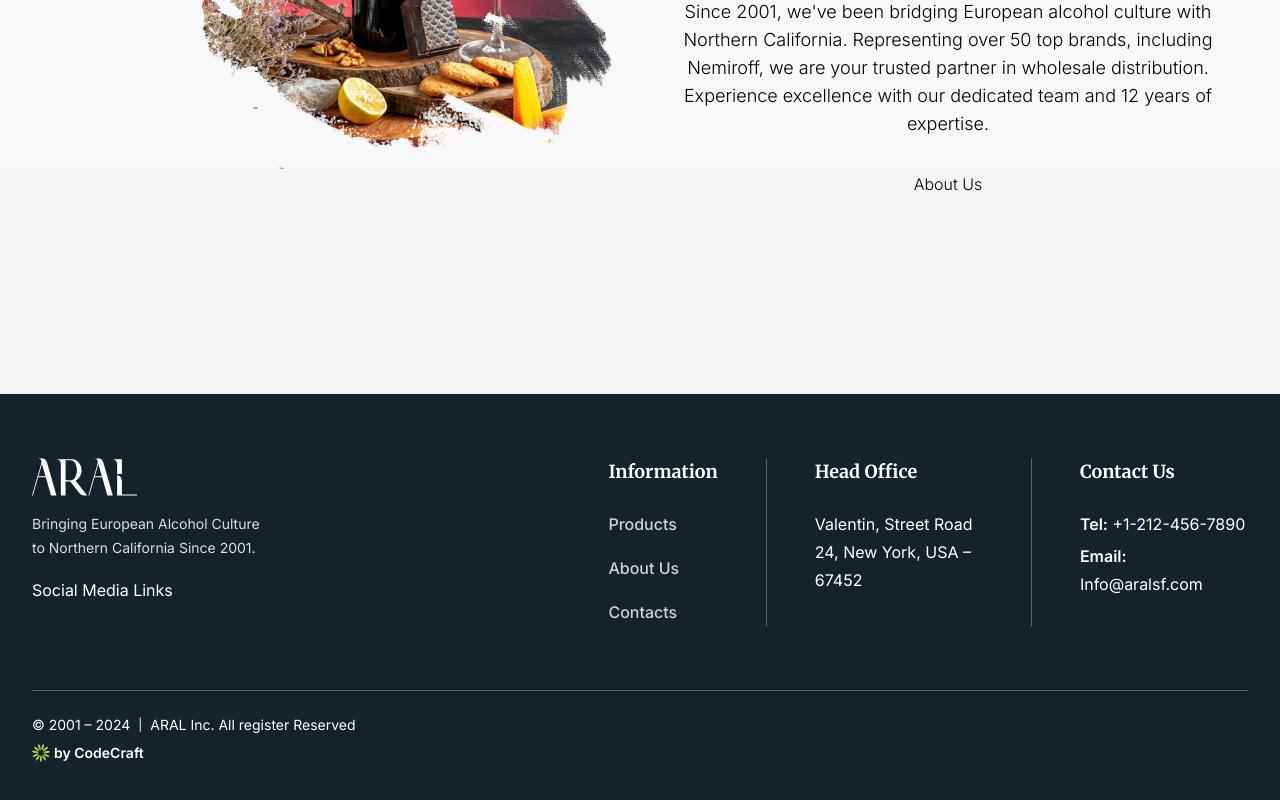
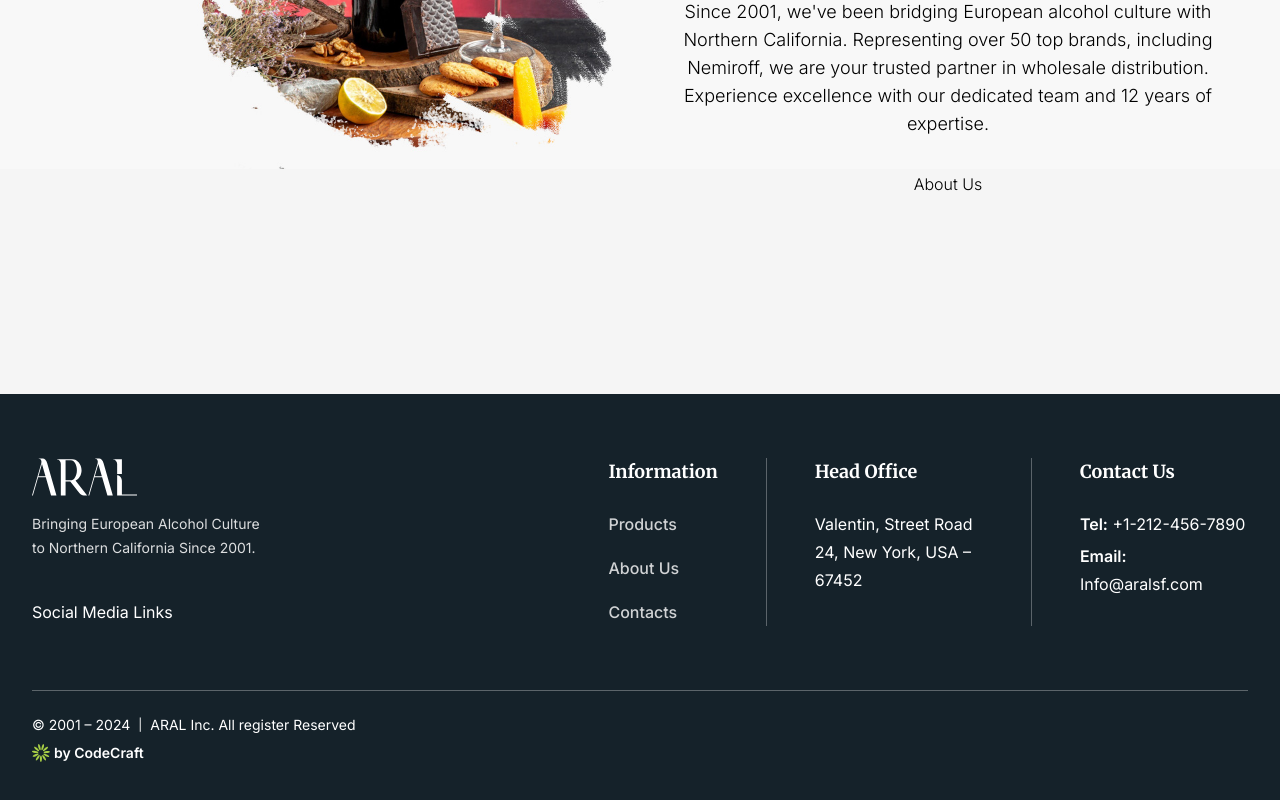
Before and after one commit to garikhg/aralsf, a Next.js app in the folder frontend/: page / in a window 1280 px wide. Shown: the part 368-1168 px from the top of the page. Built offline with nearby package versions, Linux system fonts and the light colour scheme.

Commit message:
Enhance footer social links placement
Adjusted the CSS to ensure social links stick to the bottom of the footer section. Updated class names to maintain consistent styling and visual alignment.

```diff
--- a/frontend/src/_components/Footer/Footer.tsx
+++ b/frontend/src/_components/Footer/Footer.tsx
@@ -11,15 +11,16 @@ const SiteFooter = () => {
                 <div className="grid grid-cols-12 justify-between gap-6">
 
                     <div className="col-span-5">
-                        <div className="w-60 flex flex-col gap-y-4">
+                        <div className="w-60 h-full flex flex-col gap-y-4">
                             <Link href="/">
                                 <BrandLogo/>
                             </Link>
                             <p className="text-sm text-primary-foreground/85 leading-6">
                                 Bringing European Alcohol Culture to Northern California Since 2001.
                             </p>
-
-                            <SocialLinks/>
+                            <div className="mt-auto">
+                                <SocialLinks/>
+                            </div>
                         </div>
                     </div>
 
```
